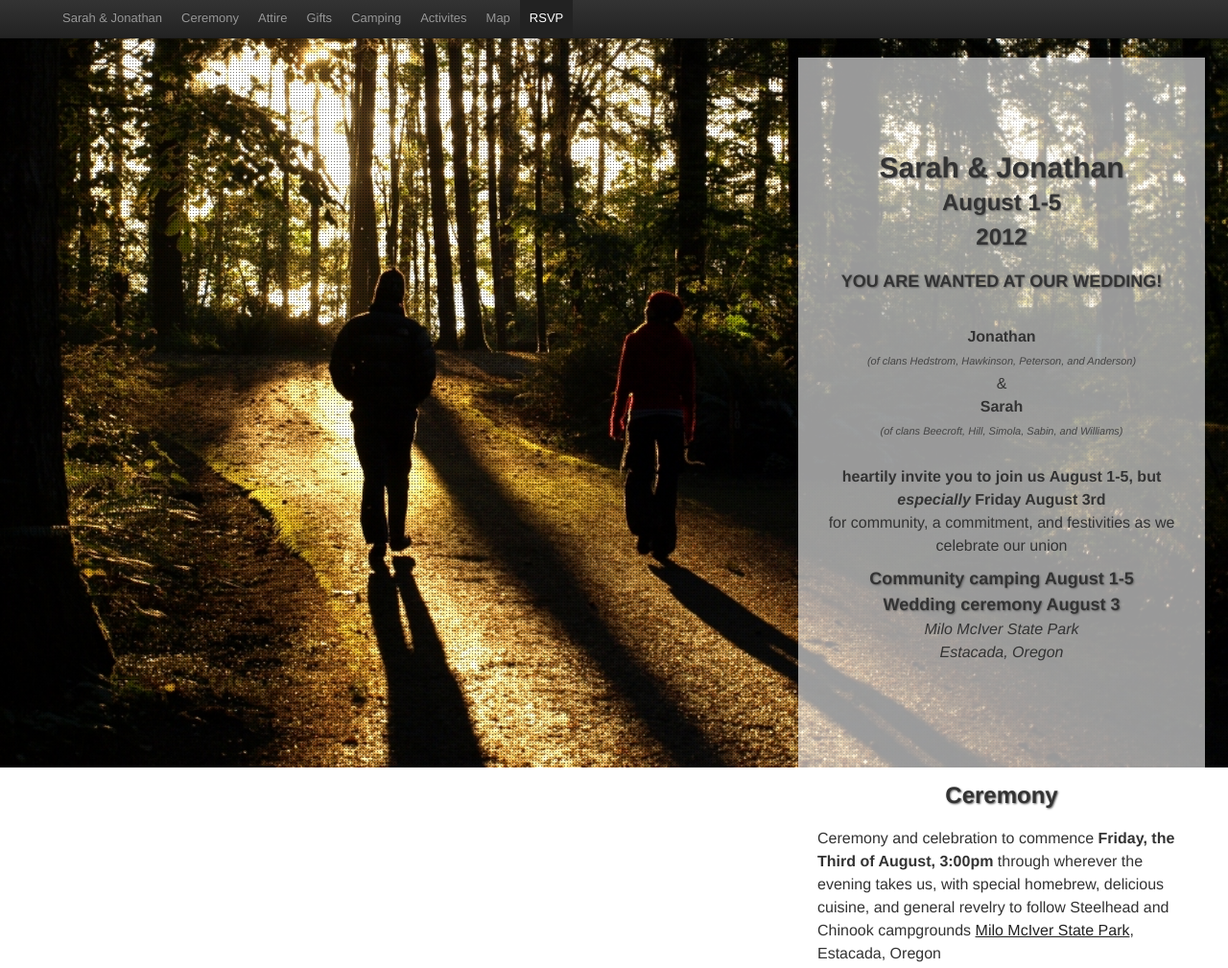
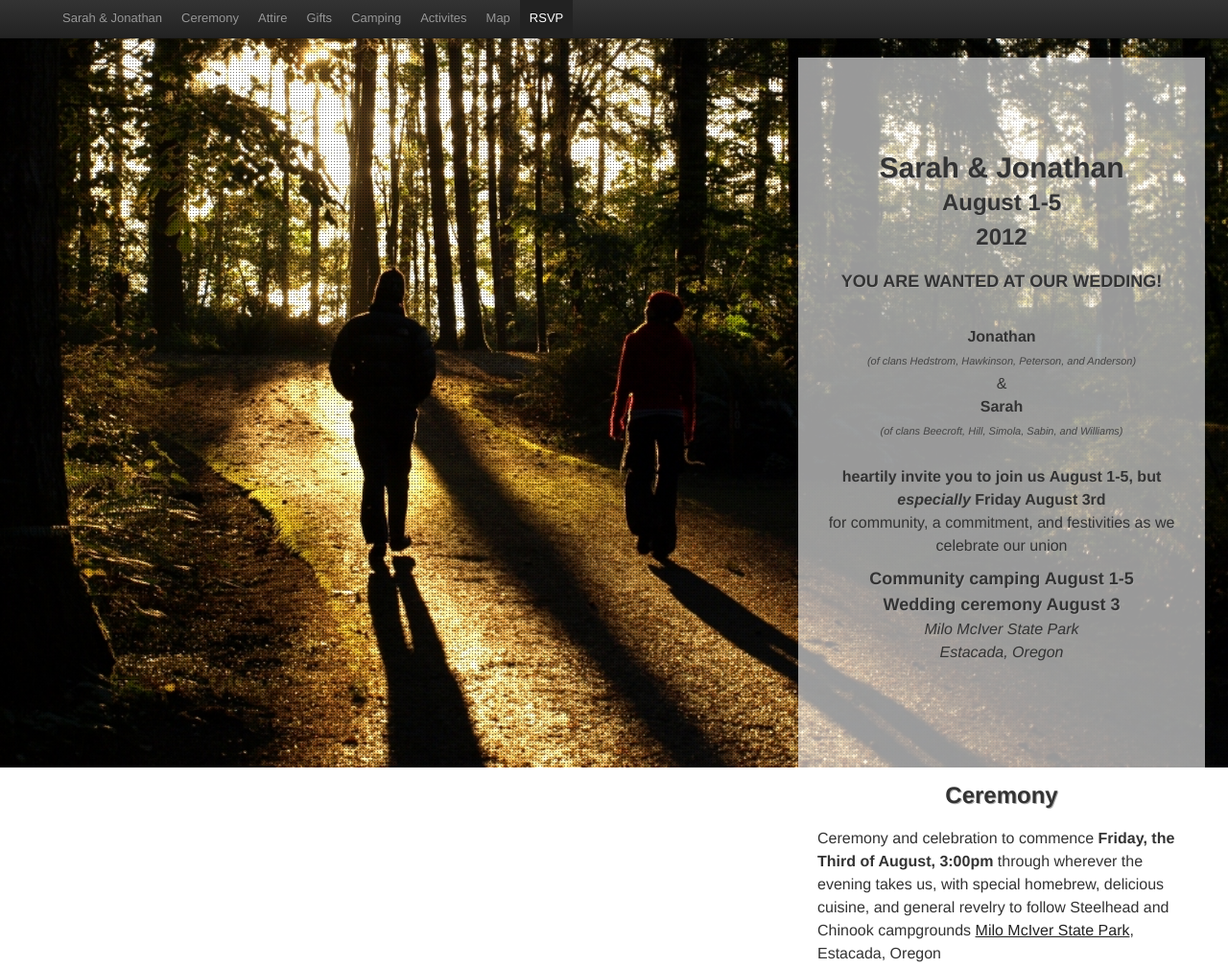
Before and after one commit to jhedstrom/merge, a plain HTML site: page index.html in a window 1280 px wide. Shown: the top 1009 px of the page at 96% size. Drawn offline with nearby package versions, Linux system fonts and the light colour scheme.

Commit message:
Better text shadow.

```diff
--- a/css/merge.css
+++ b/css/merge.css
@@ -9,7 +9,7 @@ h2 {
 }
 h1,h2,h3,h4 {
   text-align: center;
-  text-shadow: 1px 1px 2px #666;
+  text-shadow: 1px 1px 0px #aaa;
 }
 
 p {
```
